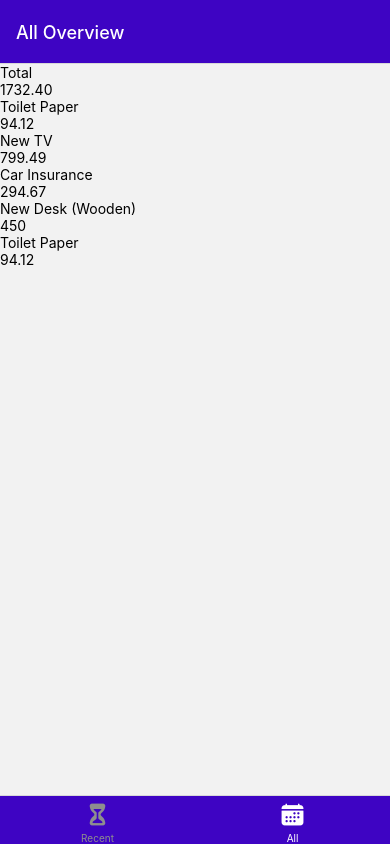
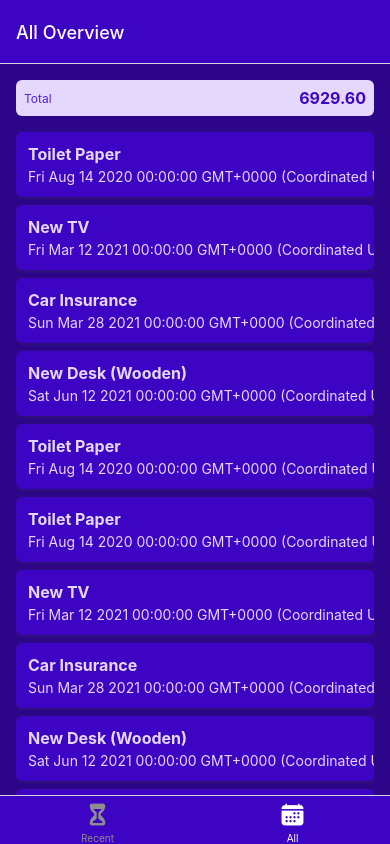
Before and after one commit to TalehGuryanov/expense-manager, a React Native app: screen /AllExpenses in a window 390 px wide. Built offline with nearby package versions, Linux system fonts and the light colour scheme.

Commit message:
added styles

```diff
--- /dev/null
+++ b/components/ExpensesOutput/ExpenseItem.js
@@ -0,0 +1,71 @@
+import {Text, StyleSheet, Pressable, View} from 'react-native';
+import {GlobalStyles} from "../../constants/styles";
+
+export  const ExpenseItem = ({expense}) => {
+
+  const onPressHandler = () => {
+    console.log('Pressed', expense.id)
+  }
+
+  return (
+    <Pressable
+        style={({pressed}) => pressed ? [styles.container, styles.pressed] : styles.container}
+        onPress={onPressHandler}
+    >
+      <View style={styles.item}>
+        <View>
+          <Text style={[styles.textBase, styles.description]}>
+            {expense.title}
+          </Text>
+          <Text style={styles.textBase}>
+            {expense.date.toString()}
+          </Text>
+        </View>
+
+        <View style={styles.amountContainer}>
+          <Text style={styles.amount}>{expense.amount}</Text>
+        </View>
+      </View>
+    </Pressable>
+  )
+}
+
+const styles = StyleSheet.create({
+  item: {
+    padding: 12,
+    backgroundColor: GlobalStyles.colors.primary500,
+    borderRadius: 6,
+    marginBottom: 8,
+    flexDirection: 'row',
+    justifyContent: 'space-between',
+    alignItems: 'center',
+    elevation: 4,
+    shadowColor: GlobalStyles.colors.gray500,
+    shadowOffset: {width: 1, height: 1},
+    shadowOpacity: 0.4,
+    shadowRadius: 4,
+  },
+  pressed: {
+    opacity: 0.5,
+  },
+  textBase: {
+    color: GlobalStyles.colors.primary50,
+  },
+  description: {
+    fontSize: 16,
+    fontWeight: 'bold',
+    marginBottom: 4,
+  },
+  amountContainer: {
+    paddingHorizontal: 12,
+    paddingVertical: 4,
+    backgroundColor: GlobalStyles.colors.white,
+    borderRadius: 4,
+    justifyContent: 'center',
+    alignItems: 'center',
+  },
+  amount: {
+    color: GlobalStyles.colors.primary500,
+    fontWeight: 'bold',
+  }
+});
--- a/components/ExpensesOutput/ExpensesList.js
+++ b/components/ExpensesOutput/ExpensesList.js
@@ -1,15 +1,11 @@
-import {View, Text, FlatList} from 'react-native';
+import {FlatList} from 'react-native';
+import {ExpenseItem} from "./ExpenseItem";
 
 export const ExpensesList = ({expenses}) => {
   return (
       <FlatList
           data={expenses}
-          renderItem={({item}) => (
-              <View>
-                <Text>{item.title}</Text>
-                <Text>{item.amount}</Text>
-              </View>
-          )}
+          renderItem={({item}) => (<ExpenseItem expense={item}/>)}
           keyExtractor={item => item.id}
       />
   );
--- a/components/ExpensesOutput/ExpensesOutput.js
+++ b/components/ExpensesOutput/ExpensesOutput.js
@@ -1,7 +1,8 @@
-import { View } from 'react-native';
+import { View, StyleSheet } from 'react-native';
 
 import {ExpensesSummary} from "./ExpensesSummary";
 import {ExpensesList} from "./ExpensesList";
+import {GlobalStyles} from "../../constants/styles";
 
 const DUMMY_EXPENSES = [
   {
@@ -33,17 +34,116 @@ const DUMMY_EXPENSES = [
     title: 'Toilet Paper',
     amount: 94.12,
     date: new Date(2020, 7, 14),
+  },
+  {
+    id: 'e6',
+    title: 'Toilet Paper',
+    amount: 94.12,
+    date: new Date(2020, 7, 14),
+  },
+  {
+    id: 'e7',
+    title: 'New TV',
+    amount: 799.49,
+    date: new Date(2021, 2, 12),
+  },
+  {
+    id: 'e8',
+    title: 'Car Insurance',
+    amount: 294.67,
+    date: new Date(2021, 2, 28),
+  },
+  {
+    id: 'e9',
+    title: 'New Desk (Wooden)',
+    amount: 450,
+    date: new Date(2021, 5, 12),
+  },
+  {
+    id: 'e10',
+    title: 'Toilet Paper',
+    amount: 94.12,
+    date: new Date(2020, 7, 14),
+  },
+  {
+    id: 'e11',
+    title: 'Toilet Paper',
+    amount: 94.12,
+    date: new Date(2020, 7, 14),
+  },
+  {
+    id: 'e12',
+    title: 'New TV',
+    amount: 799.49,
+    date: new Date(2021, 2, 12),
+  },
+  {
+    id: 'e13',
+    title: 'Car Insurance',
+    amount: 294.67,
+    date: new Date(2021, 2, 28),
+  },
+  {
+    id: 'e14',
+    title: 'New Desk (Wooden)',
+    amount: 450,
+    date: new Date(2021, 5, 12),
+  },
+  {
+    id: 'e15',
+    title: 'Toilet Paper',
+    amount: 94.12,
+    date: new Date(2020, 7, 14),
+  },
+  {
+    id: 'e16',
+    title: 'Toilet Paper',
+    amount: 94.12,
+    date: new Date(2020, 7, 14),
+  },
+  {
+    id: 'e17',
+    title: 'New TV',
+    amount: 799.49,
+    date: new Date(2021, 2, 12),
+  },
+  {
+    id: 'e18',
+    title: 'Car Insurance',
+    amount: 294.67,
+    date: new Date(2021, 2, 28),
+  },
+  {
+    id: 'e19',
+    title: 'New Desk (Wooden)',
+    amount: 450,
+    date: new Date(2021, 5, 12),
+  },
+  {
+    id: 'e20',
+    title: 'Toilet Paper',
+    amount: 94.12,
+    date: new Date(2020, 7, 14),
   }
 ]
 
-export const ExpensesOutput = ({expenses, expensesPeriod}) => {
+export const ExpensesOutput = ({expensesPeriod}) => {
   const expensesSum = DUMMY_EXPENSES.reduce((acc, expense) => acc + expense.amount, 0);
 
   return (
-    <View>
+    <View style={styles.container}>
       <ExpensesSummary expensesSum={expensesSum} periodName={expensesPeriod}/>
 
       <ExpensesList expenses={DUMMY_EXPENSES}/>
     </View>
   );
 }
+
+const styles = StyleSheet.create({
+  container: {
+    paddingHorizontal: 16,
+    paddingTop: 16,
+    backgroundColor: GlobalStyles.colors.primary700,
+    flex: 1,
+  }
+});
--- a/components/ExpensesOutput/ExpensesSummary.js
+++ b/components/ExpensesOutput/ExpensesSummary.js
@@ -1,13 +1,33 @@
-import { View, Text } from 'react-native';
+import { View, Text, StyleSheet } from 'react-native';
+import {GlobalStyles} from "../../constants/styles";
 
 export const ExpensesSummary = ({expensesSum, periodName}) => {
 
   return (
-    <View>
-      <View>
-        <Text>{periodName}</Text>
-        <Text>{expensesSum.toFixed(2)}</Text>
-      </View>
+    <View style={styles.container}>
+      <Text style={styles.period}>{periodName}</Text>
+      <Text style={styles.sum}>{expensesSum.toFixed(2)}</Text>
     </View>
   );
 }
+
+const styles = StyleSheet.create({
+  container: {
+    padding: 8,
+    backgroundColor: GlobalStyles.colors.primary50,
+    borderRadius: 6,
+    flexDirection: 'row',
+    justifyContent: 'space-between',
+    alignItems: 'center',
+    marginBottom: 16,
+  },
+  period: {
+    fontSize: 12,
+    color: GlobalStyles.colors.primary400,
+  },
+  sum: {
+    fontSize: 16,
+    color: GlobalStyles.colors.primary500,
+    fontWeight: 'bold',
+  }
+});
```
